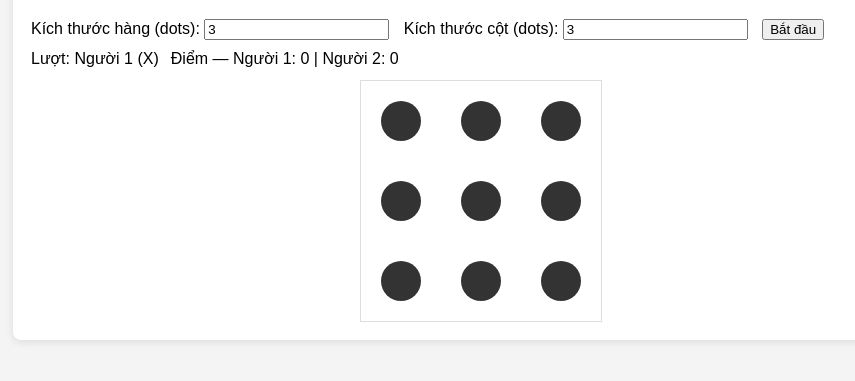
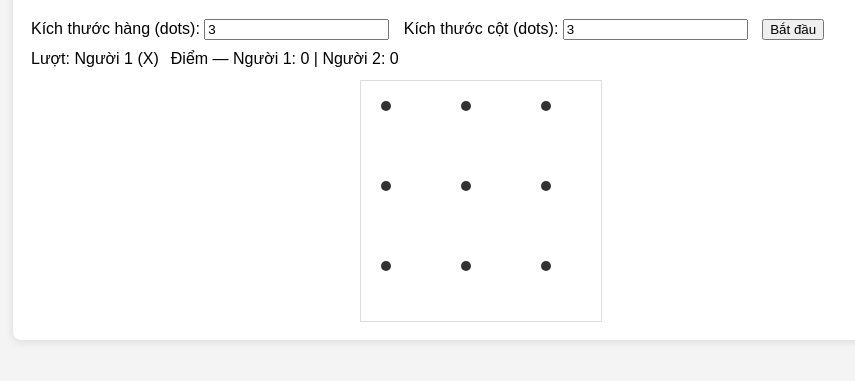
Before and after one commit to bachnguyen1867-netizen/Dots-and-Boxes, a plain HTML site: page index.html in a window 1280 px wide. Shown: the part 99-480 px from the top of the page, without its empty margins (159-1014 px from the left). Drawn offline with Linux system fonts and the light colour scheme.

Commit message:
Update styles.css

```diff
--- a/styles.css
+++ b/styles.css
@@ -1,5 +1,5 @@
 :root{
-  --ot-size:10px;
+  --dot-size:10px;
   --gap:40px;
   --line-width:6px;
   --player1:#ff7b7b;
```
